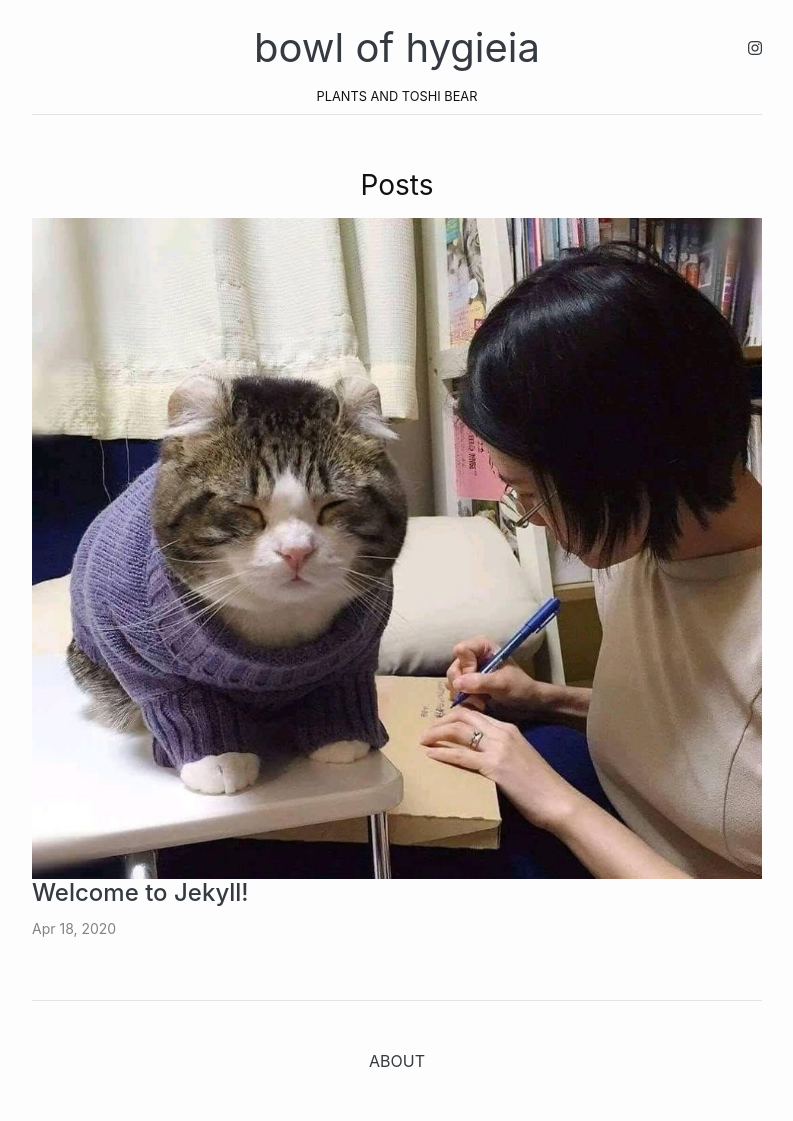
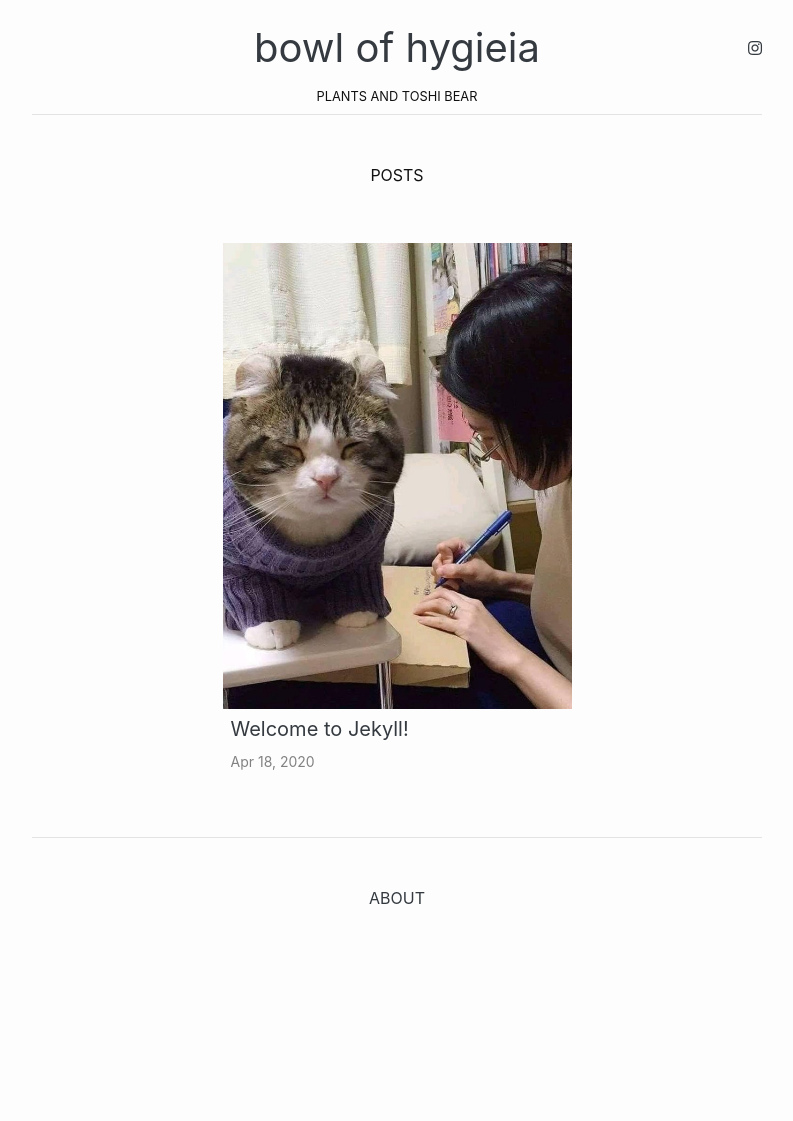
Before and after one commit to ToshiWasabi/Toshi, a Jekyll site: the page built from index.md, in a window 1280 px wide. Shown: the whole page, without its empty margins (243-1036 px from the left). Built offline with Jekyll 4.4.1, drawn with Linux system fonts in a browser that asks for light colours; nearby versions of some CDN libraries; after the commit the page ends 958 px from its top, so only the background shows below that.

Commit message:
More layout adjustments

```diff
--- a/_includes/header.html
+++ b/_includes/header.html
@@ -1,5 +1,5 @@
 <header>
-  <div class="container my-4">
+  <div class="container mt-4">
     <div class="row justify-content-center">
       <div class="col-sm-12 col-lg-10 col-xl-8 text-center">
         <div class="position-relative">
--- a/_layouts/home.html
+++ b/_layouts/home.html
@@ -2,7 +2,7 @@
 layout: default
 ---
 
-<div class="home">
+<div class="home mb-5">
   {%- if page.title -%}
   <h1 class="page-heading">{{ page.title }}</h1>
   {%- endif -%}
@@ -10,27 +10,27 @@ layout: default
   {{ content }}
 
   {%- if site.posts.size > 0 -%}
-  <div class="text-center">
-    <h2 class="post-list-heading">{{ page.list_title | default: "Posts" }}</h2>
+  <div class="text-center text-uppercase my-5">
+    {{ page.list_title | default: "Posts" }}
   </div>
-  <ul class="post-list">
+  <div class="d-flex flex-wrap justify-content-center">
     {%- for post in site.posts -%}
-    <li>
-      <div>
-        <img src="{{post.image}}" />
+    <div style="width: 50%;" class="p-2">
+      <div class="position-relative" style="padding-bottom: 133.333%;">
+        <div class="position-absolute" style="right:0; left:0; top:0; bottom:0;">
+          <img src="{{post.image}}" class="img-cover h-100 w-100" />
+        </div>
       </div>
-      <h3 class="h4">
-        <a class="post-link text-dark text-decoration-none" href="{{ post.url | relative_url }}">
-          {{ post.title | escape }}
-        </a>
-      </h3>
-      <span class="post-meta">{{ post.date | date:"%b %-d, %Y"}}</span>
-      {%- if site.show_excerpts -%}
-      {{ post.excerpt }}
-      {%- endif -%}
-    </li>
+      <div class="m-2">
+        <h2 class="h5 font-weight-normal">
+          <a class="text-dark text-decoration-none" href="{{ post.url | relative_url }}">
+            {{ post.title | escape }}
+          </a>
+        </h2>
+        <span class="post-meta">{{ post.date | date:"%b %-d, %Y"}}</span>
+      </div>
+    </div>
     {%- endfor -%}
-  </ul>
+  </div>
   {%- endif -%}
-
 </div>
--- a/_sass/minima/_layout.scss
+++ b/_sass/minima/_layout.scss
@@ -176,7 +176,7 @@
  * Page content
  */
 .page-content {
-  padding: $spacing-unit 0;
+  // padding: $spacing-unit 0;
   flex: 1;
 }
 
--- a/assets/main.scss
+++ b/assets/main.scss
@@ -3,3 +3,7 @@
 ---
 
 @import "minima";
+
+.img-cover {
+  object-fit: cover;
+}
```
Also changed, not shown: _posts/_drafts/2020-04-18-harro.md (added, +7 -0 lines), images/anthurium-veitchii.jpg (added).
